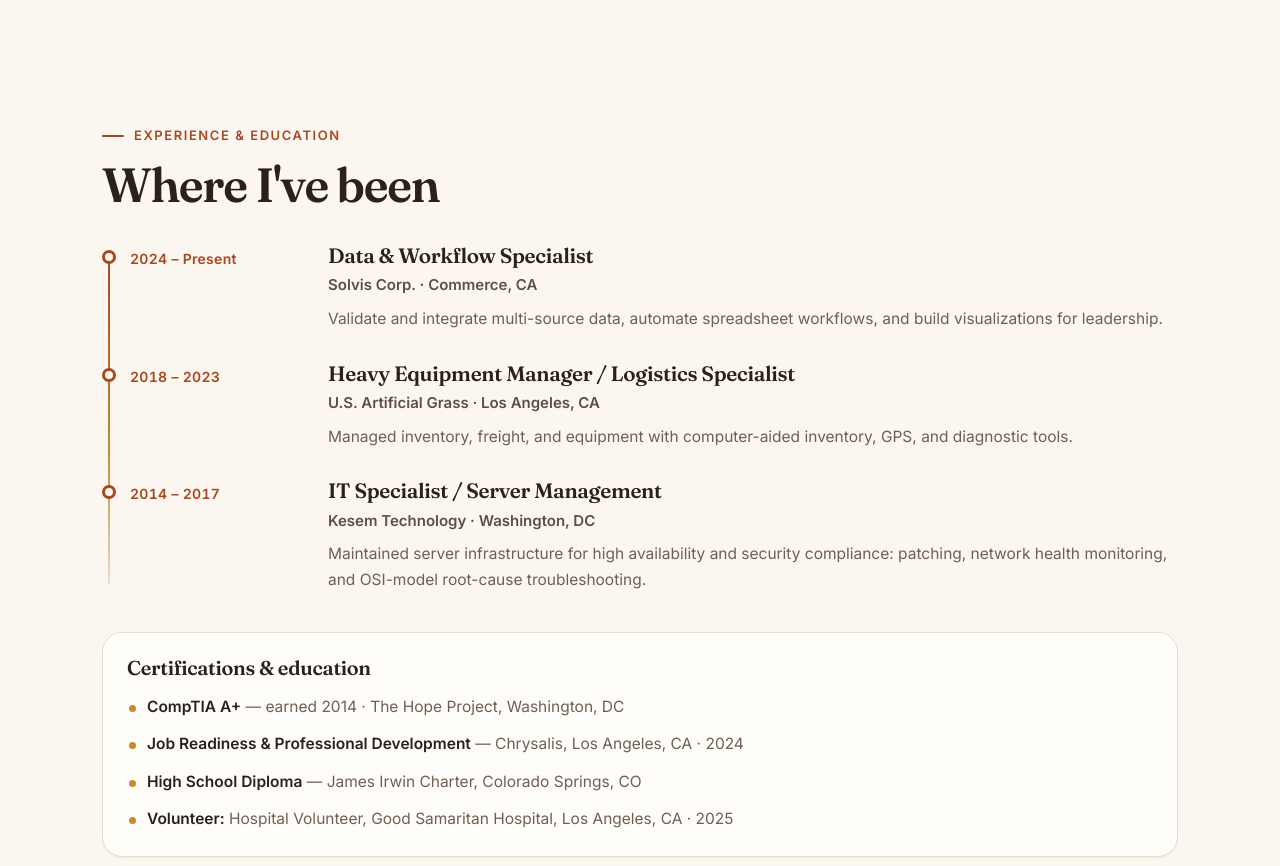
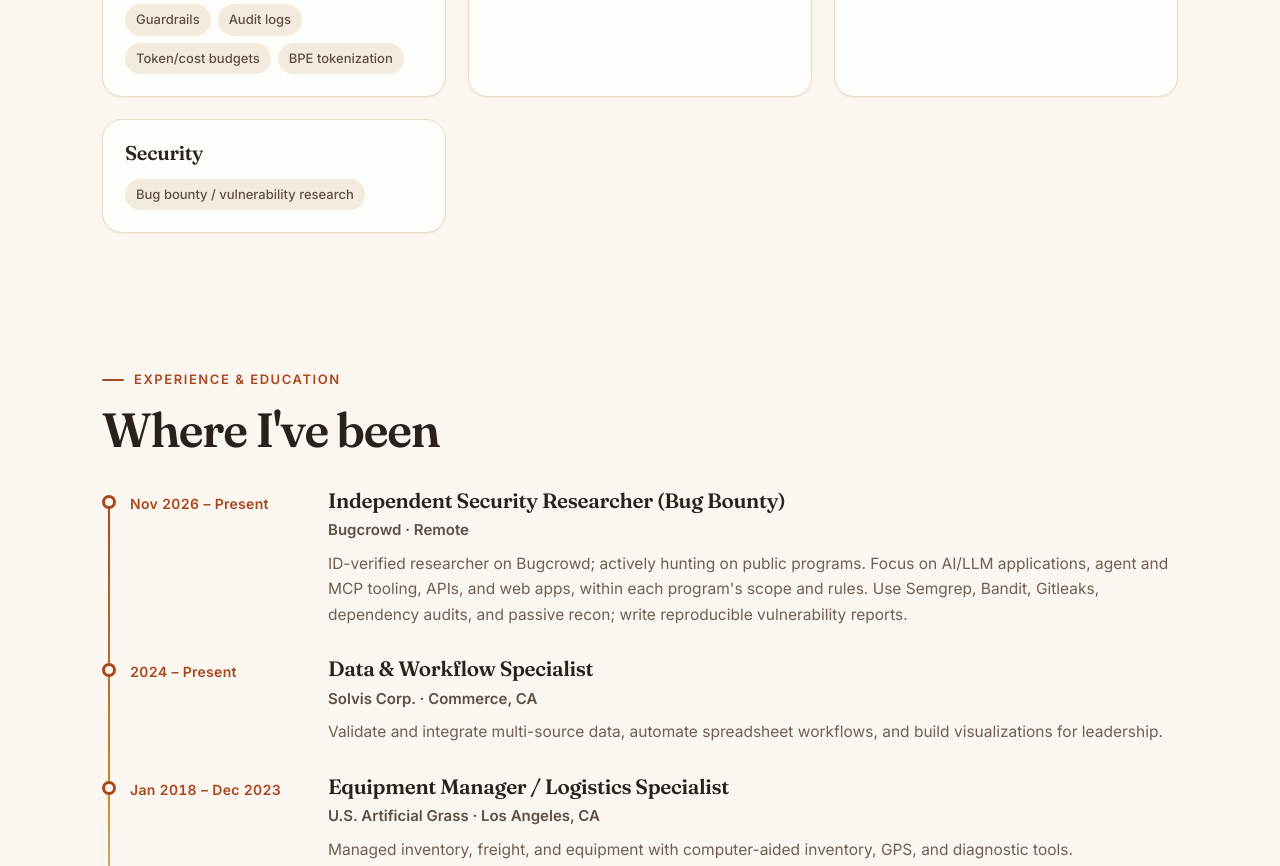
Before and after one commit to kfairley9999/kfairley9999.github.io, a plain HTML site: page index.html in a window 1280 px wide. Shown: the part 9006-9872 px from the top of the page. Drawn offline with Linux system fonts and the light colour scheme.

Commit message:
Sync portfolio with the Nov 2026 résumé
Add the Bugcrowd researcher role and security skill, replace the
downloadable PDF, fix the U.S. Artificial Grass title and dates, and
add the résumé phone number. Claims stay inside the résumé: no payouts
or accepted bug reports.

```diff
--- a/index.html
+++ b/index.html
@@ -37,7 +37,7 @@
     })();
   </script>
   <script type="application/ld+json">
-  {"@context":"https://schema.org","@type":"Person","name":"Kevin Fairley","image":"https://kfairy9999.github.io/assets/kevin-fairley.jpg","jobTitle":"AI Researcher — Agentic Systems, Evaluation & Reliability","address":{"@type":"PostalAddress","addressLocality":"Los Angeles","addressRegion":"CA"},"url":"https://kfairy9999.github.io/","sameAs":["https://github.com/kfairy9999","https://www.linkedin.com/in/kevin-fairley-94330b42a/"]}
+  {"@context":"https://schema.org","@type":"Person","name":"Kevin Fairley","image":"https://kfairy9999.github.io/assets/kevin-fairley.jpg","jobTitle":"AI Researcher — Agentic Systems, Evaluation & Reliability","email":"mailto:kfairley9999@gmail.com","telephone":"+1-213-855-1190","address":{"@type":"PostalAddress","addressLocality":"Los Angeles","addressRegion":"CA"},"url":"https://kfairy9999.github.io/","sameAs":["https://github.com/kfairy9999","https://www.linkedin.com/in/kevin-fairley-94330b42a/"]}
   </script>
 </head>
 <body>
@@ -406,6 +406,7 @@
           <p>I'm an AI researcher in Los Angeles focused on the unglamorous half of agentic AI: making agents <strong>measurable</strong> and <strong>dependable</strong>. I build open-source tool-calling agents and multi-agent systems, then wrap them with eval harnesses, regression gates, and code-enforced guardrails, and I publish the results, including the failures.</p>
           <p>I founded <strong>Provefirst</strong> to build agents that act only when they can prove their work. catchpr and LeadFlow MCP, featured below, are the first two public projects.</p>
           <p>I design and direct my projects and build them with AI coding agents: I set the requirements, test against real models and real data, and report limits alongside results.</p>
+          <p>I'm also an ID-verified Bugcrowd researcher, actively hunting on public programs in AI/LLM applications, agent and MCP tooling, APIs, and web apps. I don't claim payouts or accepted reports I don't have.</p>
           <p>Before AI, I worked in server management, logistics, and data workflows. That background shows up in how I build: clear controls, audit trails, and systems that fail safely.</p>
         </div>
       </div>
@@ -421,6 +422,7 @@
         <div class="skill-group reveal"><h3>AI / ML</h3><ul class="chips"><li>LLM agents</li><li>Tool calling</li><li>MCP servers</li><li>Multi-agent orchestration</li><li>Evals &amp; regression gates</li><li>LLM-as-judge</li><li>Guardrails</li><li>Audit logs</li><li>Token/cost budgets</li><li>BPE tokenization</li></ul></div>
         <div class="skill-group reveal"><h3>Languages</h3><ul class="chips"><li>Python</li><li>TypeScript</li><li>JavaScript</li><li>Rust</li><li>HTML/CSS</li><li>English &amp; Spanish</li></ul></div>
         <div class="skill-group reveal"><h3>Tools</h3><ul class="chips"><li>FastAPI</li><li>React</li><li>Cloudflare Workers</li><li>SQLite</li><li>PyO3</li><li>pytest</li><li>Playwright</li><li>Docker</li><li>GitHub Actions</li><li>Git</li></ul></div>
+        <div class="skill-group reveal"><h3>Security</h3><ul class="chips"><li>Bug bounty / vulnerability research</li></ul></div>
       </div>
     </section>
 
@@ -432,12 +434,16 @@
       </header>
       <ol class="timeline">
         <li class="reveal">
+          <p class="when">Nov 2026 – Present</p>
+          <div class="what"><h3>Independent Security Researcher (Bug Bounty)</h3><p class="org">Bugcrowd · Remote</p><p>ID-verified researcher on Bugcrowd; actively hunting on public programs. Focus on AI/LLM applications, agent and MCP tooling, APIs, and web apps, within each program's scope and rules. Use Semgrep, Bandit, Gitleaks, dependency audits, and passive recon; write reproducible vulnerability reports.</p></div>
+        </li>
+        <li class="reveal">
           <p class="when">2024 – Present</p>
           <div class="what"><h3>Data &amp; Workflow Specialist</h3><p class="org">Solvis Corp. · Commerce, CA</p><p>Validate and integrate multi-source data, automate spreadsheet workflows, and build visualizations for leadership.</p></div>
         </li>
         <li class="reveal">
-          <p class="when">2018 – 2023</p>
-          <div class="what"><h3>Heavy Equipment Manager / Logistics Specialist</h3><p class="org">U.S. Artificial Grass · Los Angeles, CA</p><p>Managed inventory, freight, and equipment with computer-aided inventory, GPS, and diagnostic tools.</p></div>
+          <p class="when">Jan 2018 – Dec 2023</p>
+          <div class="what"><h3>Equipment Manager / Logistics Specialist</h3><p class="org">U.S. Artificial Grass · Los Angeles, CA</p><p>Managed inventory, freight, and equipment with computer-aided inventory, GPS, and diagnostic tools.</p></div>
         </li>
         <li class="reveal">
           <p class="when">2014 – 2017</p>
@@ -466,6 +472,7 @@
             <svg viewBox="0 0 24 24" aria-hidden="true"><rect x="3" y="5" width="18" height="14" rx="2.5"/><path d="M3.5 7l8.5 6 8.5-6"/></svg>
             kfairley9999@gmail.com
           </a>
+          <a class="btn secondary" href="tel:+12138551190">213.855.1190</a>
           <a class="btn secondary" href="https://www.linkedin.com/in/kevin-fairley-94330b42a/" target="_blank" rel="noopener">LinkedIn</a>
           <a class="btn secondary" href="https://github.com/kfairy9999" target="_blank" rel="noopener">GitHub</a>
           <a class="btn secondary" href="assets/Kevin_Fairley_Resume.pdf" download>Résumé (PDF)</a>
```
Also changed, not shown: 1 other file.
